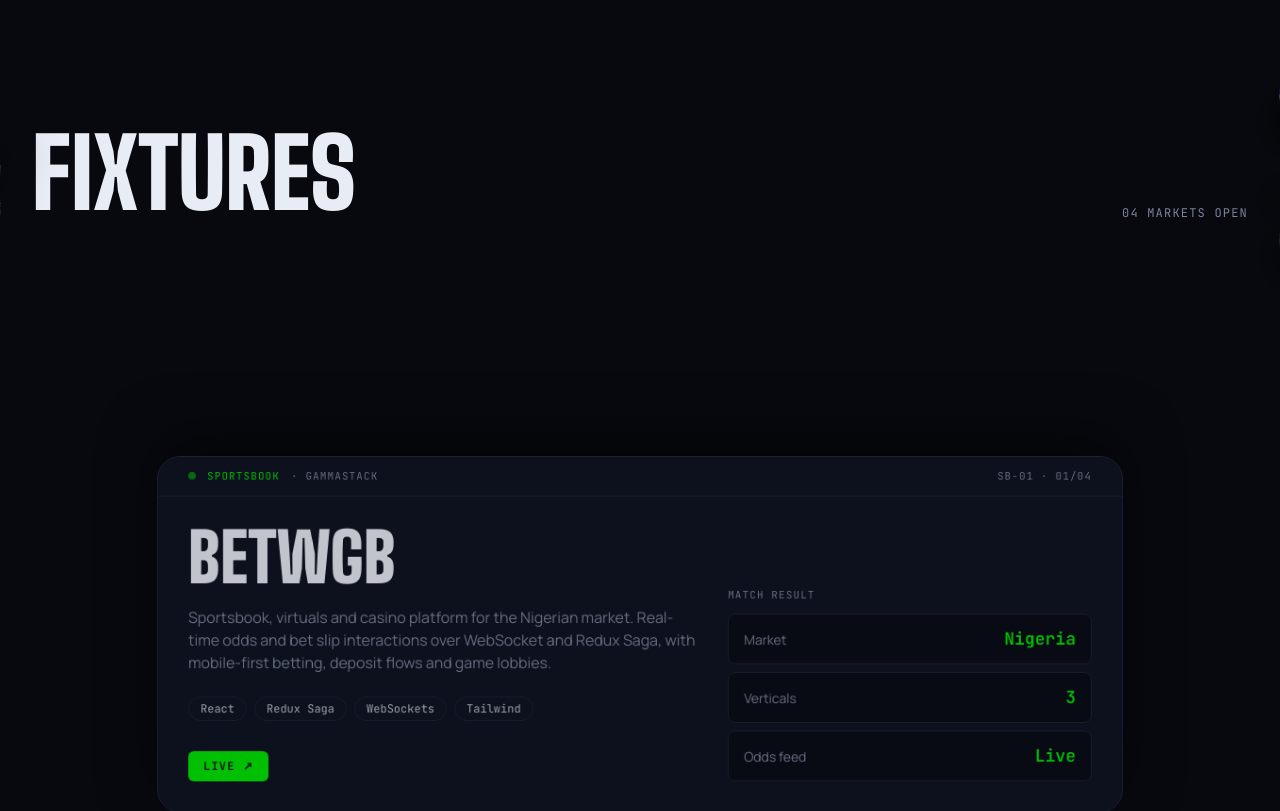
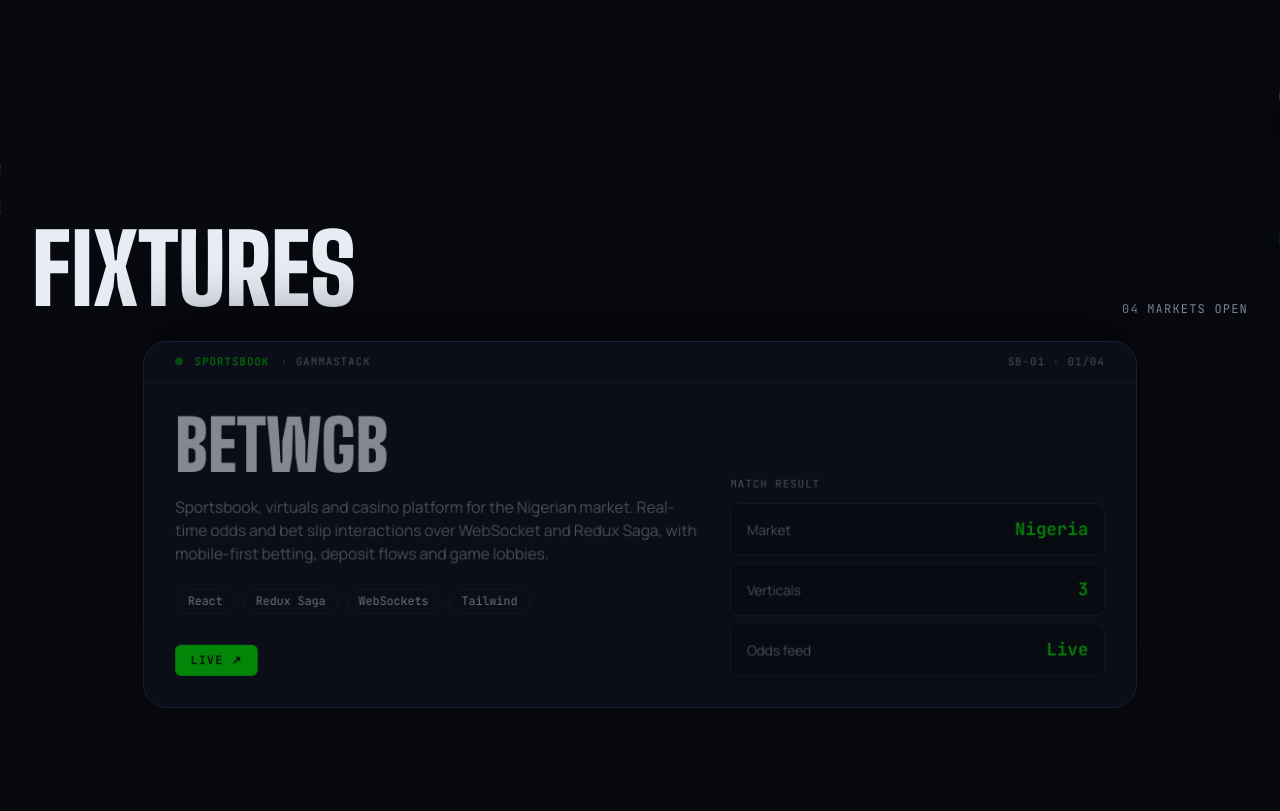
Before and after one commit to krishnpalchouhan2003-tech/portfolio, a React (Vite) app: page / in a window 1280 px wide. Shown: the part 2940-3751 px from the top of the page. Built offline with nearby package versions, Linux system fonts and the light colour scheme.

Commit message:
Pin section headings and stack project cards one by one

```diff
--- a/src/components/Projects.jsx
+++ b/src/components/Projects.jsx
@@ -5,15 +5,20 @@ import SplitText from './SplitText'
 import { Digits } from './GameFx'
 import useMagnet from './useMagnet'
 
+const clamp = (v) => Math.max(0, Math.min(1, v))
+const REST = 0.35 // share of each card's scroll spent resting on the stack before the next one moves
+
 function MatchCard({ p, i, total, progress }) {
-  // earlier cards shrink and darken as later ones slide over them
-  const start = i / total
-  const scale = useTransform(progress, [start, 1], [1, 1 - (total - i) * 0.05])
+  const span = 1 / Math.max(1, total - 1)
   // function form keeps Motion off its accelerated scroll-timeline path (it misreads sticky targets)
-  const dim = useTransform(progress, (v) => (i === total - 1 ? 0 : Math.max(0, Math.min(1, (v - start) / (1 - start))) * 0.6))
+  // 1 = below the screen, 0 = landed on the stack; the first card starts landed
+  const enter = useTransform(progress, (v) => (i === 0 ? 0 : clamp(1 - (v - (i - 1 + REST) * span) / ((1 - REST) * span))))
+  // how many cards have landed on top of this one: each pushes it back and darkens it
+  const covered = useTransform(progress, (v) => Math.max(0, (v - (i + REST) * span) / ((1 - REST) * span)))
+  const y = useTransform(enter, (e) => e * window.innerHeight)
+  const scale = useTransform(covered, (c) => 1 - c * 0.04)
+  const dim = useTransform(covered, (c) => Math.min(1, c) * 0.6)
   // while sliding in, the card is tipped back in 3D and slightly turned, then lands flat
-  const span = 1 / Math.max(1, total - 1)
-  const enter = useTransform(progress, [(i - 1) * span, i * span], [1, 0])
   const rotateX = useTransform(enter, [0, 1], [0, 28])
   const rotateZ = useTransform(enter, [0, 1], [0, i % 2 ? 5 : -5])
   // mouse tilt on top of the scroll tilt, with a sheen that follows the pointer (-0.5..0.5 across the card)
@@ -41,12 +46,11 @@ function MatchCard({ p, i, total, progress }) {
   const codeMagnet = useMagnet()
 
   return (
-    <div className="sticky top-0 flex h-svh items-center justify-center px-4 [perspective:1400px] sm:px-8">
       <motion.article
-        style={{ scale, rotateX: tiltX, rotateY, rotateZ, top: `${i * 28}px`, '--accent': p.accent }}
+        style={{ y, scale, rotateX: tiltX, rotateY, rotateZ, top: `calc(var(--peek) * ${i})`, '--accent': p.accent }}
         onPointerMove={onMove}
         onPointerLeave={onLeave}
-        className="relative w-full max-w-5xl origin-top will-change-transform overflow-hidden rounded-3xl border border-line bg-panel shadow-[0_-20px_60px_rgb(0_0_0/0.5)]"
+        className="absolute inset-x-0 mx-auto w-full max-w-5xl origin-top will-change-transform overflow-hidden rounded-3xl border border-line bg-panel shadow-[0_-20px_60px_rgb(0_0_0/0.5)]"
       >
         {/* scoreboard header */}
         <div className="flex items-center justify-between border-b border-line px-5 py-3 font-mono text-[11px] uppercase tracking-widest sm:px-8">
@@ -64,7 +68,7 @@ function MatchCard({ p, i, total, progress }) {
           <div>
             <h3 className="font-display text-4xl font-black uppercase leading-[0.9] sm:text-7xl">{p.title}</h3>
             <p className="mt-4 max-w-xl text-sm text-muted sm:mt-5 sm:text-base">{p.blurb}</p>
-            <ul className="mt-6 flex flex-wrap gap-2">
+            <ul className="mt-6 flex flex-wrap gap-2 [@media(max-height:700px)]:hidden">
               {p.stack.map((s) => (
                 <li key={s} className="rounded-full border border-line px-3 py-1 font-mono text-xs text-text/80">
                   {s}
@@ -112,7 +116,6 @@ function MatchCard({ p, i, total, progress }) {
         <motion.div aria-hidden style={{ background: sheen, opacity: hover }} className="pointer-events-none absolute inset-0" />
         <motion.div aria-hidden style={{ opacity: dim }} className="pointer-events-none absolute inset-0 bg-ink will-change-[opacity]" />
       </motion.article>
-    </div>
   )
 }
 
@@ -121,19 +124,22 @@ export default function Projects() {
   const { scrollYProgress } = useScroll({ target: ref, offset: ['start start', 'end end'] })
 
   return (
-    <section id="work" className="relative overflow-x-clip">
-      {/* clip, not hidden: tilted cards poke past the edge and widen the phone viewport, but sticky must keep working */}
-      <div className="flex items-end justify-between px-4 pb-6 sm:px-8">
+    // tall track; the heading and the card stack stay pinned while cards land one by one
+    <section id="work" ref={ref} className="relative" style={{ height: `${projects.length * 70 + 30}svh` }}>
+      <div className="sticky top-0 flex h-svh flex-col overflow-x-clip px-4 pt-20 sm:px-8 sm:pt-24">
+        {/* clip, not hidden: tilted cards poke past the edge and widen the phone viewport */}
+        <div className="flex items-end justify-between pb-4 sm:pb-6">
           <h2 className="font-display text-6xl font-black uppercase leading-none sm:text-8xl"><SplitText text="Fixtures" /></h2>
           <span className="font-mono text-xs uppercase tracking-widest text-muted">
             {String(projects.length).padStart(2, '0')} markets open
           </span>
         </div>
-      <div ref={ref}>
+        <div className="relative flex-1 [--peek:14px] [perspective:1400px] sm:[--peek:24px]">
           {projects.map((p, i) => (
             <MatchCard key={p.code} p={p} i={i} total={projects.length} progress={scrollYProgress} />
           ))}
         </div>
+      </div>
     </section>
   )
 }
--- a/src/components/Roulette.jsx
+++ b/src/components/Roulette.jsx
@@ -2,6 +2,7 @@ import { useRef, useState } from 'react'
 import { AnimatePresence, motion, useMotionValueEvent, useScroll, useSpring, useTransform } from 'motion/react'
 import { experience } from '../data'
 import { buzz } from '../haptics'
+import SplitText from './SplitText'
 
 const ORDER = [0, 32, 15, 19, 4, 21, 2, 25, 17, 34, 6, 27, 13, 36, 11, 30, 8, 23, 10, 5, 24, 16, 33, 1, 20, 14, 31, 9, 22, 18, 29, 7, 28, 12, 35, 3, 26]
 const SEG = 360 / ORDER.length
@@ -25,7 +26,7 @@ function pocketPath(i) {
 
 function Wheel({ rotate, ball }) {
   return (
-    <div className="relative aspect-square w-[min(60vw,300px,30svh)] sm:w-[min(80vw,440px,45svh)] lg:w-[min(40vw,440px,70svh)]">
+    <div className="relative aspect-square w-[min(56vw,300px,26svh)] max-sm:[@media(max-height:700px)]:w-[20svh] sm:w-[min(80vw,440px,38svh)] lg:w-[min(40vw,440px,58svh)]">
       <motion.svg viewBox="-210 -210 420 420" style={{ rotate }} className="h-full w-full will-change-transform" aria-hidden>
         <circle r="208" fill="#3b2412" stroke="#f5c542" strokeWidth="3" />
         {ORDER.map((n, i) => {
@@ -70,7 +71,9 @@ export default function Roulette() {
 
   return (
     <section id="experience" ref={ref} className="relative" style={{ height: `${experience.length * 100 + 60}vh` }}>
-      <div className="sticky top-0 flex h-svh flex-col items-center justify-start gap-4 overflow-hidden px-4 pt-20 sm:px-8 lg:flex-row lg:justify-center lg:gap-16 lg:pt-0">
+      <div className="sticky top-0 flex h-svh flex-col overflow-hidden px-4 pt-20 sm:px-8 sm:pt-24">
+        <h2 className="font-display text-5xl min-[400px]:text-6xl font-black uppercase leading-none sm:text-8xl"><SplitText text="Track record" /></h2>
+        <div className="flex flex-1 flex-col items-center justify-start gap-4 pt-4 lg:flex-row lg:justify-center lg:gap-16 lg:pt-0">
           <Wheel rotate={rotate} ball={ball} />
 
           <div className="w-full max-w-md">
@@ -108,6 +111,7 @@ export default function Roulette() {
             </div>
           </div>
         </div>
+      </div>
     </section>
   )
 }
--- a/src/components/SplitText.jsx
+++ b/src/components/SplitText.jsx
@@ -41,7 +41,7 @@ export default function SplitText({ text, className = '', delay = 0 }) {
             transition={{ duration: 0.7, delay: delay + i * STAGGER, ease: [0.22, 1, 0.36, 1] }}
           >
             {/* the real letter always holds the width, so rolling glyphs never shift the line */}
-            <span className={rolling ? 'invisible' : ''}>{ch === ' ' ? ' ' : ch}</span>
+            <span className={rolling ? 'invisible' : ''}>{ch === ' ' ? '\u00a0' : ch}</span>
             {rolling && (
               <span className="absolute inset-0 text-center">{GLYPHS[Math.floor(Math.random() * GLYPHS.length)]}</span>
             )}
```
Lines whose indentation alone changed are shown as unchanged.
